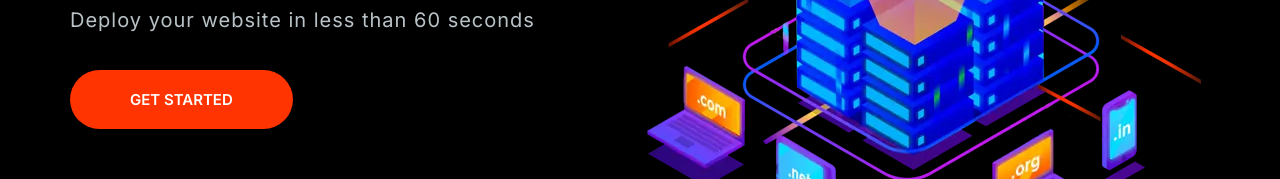
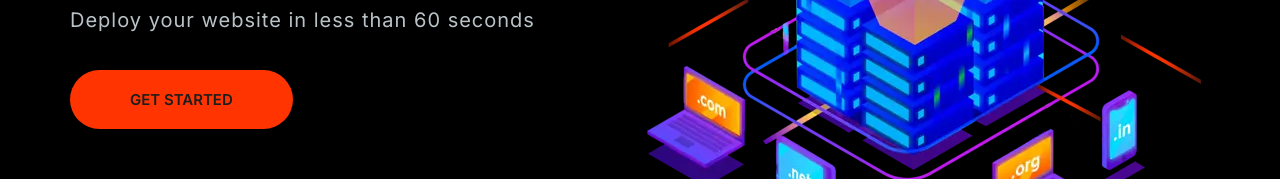
Before and after one commit to Aung-Htut-Oo/Kohtut, a website built with Parcel: page index.html in a window 1280 px wide. Shown: the part 392-571 px from the top of the page. Built offline with nearby package versions, Linux system fonts and the light colour scheme.

Commit message:
change btn front color.

```diff
--- a/css/styles.css
+++ b/css/styles.css
@@ -247,7 +247,7 @@ a {
 
 .btn--accent {
   background: var(--color-accent);
-  color: #fff;
+  color: #1d1d1d;
 }
 
 .btn--acent:hover {
```
